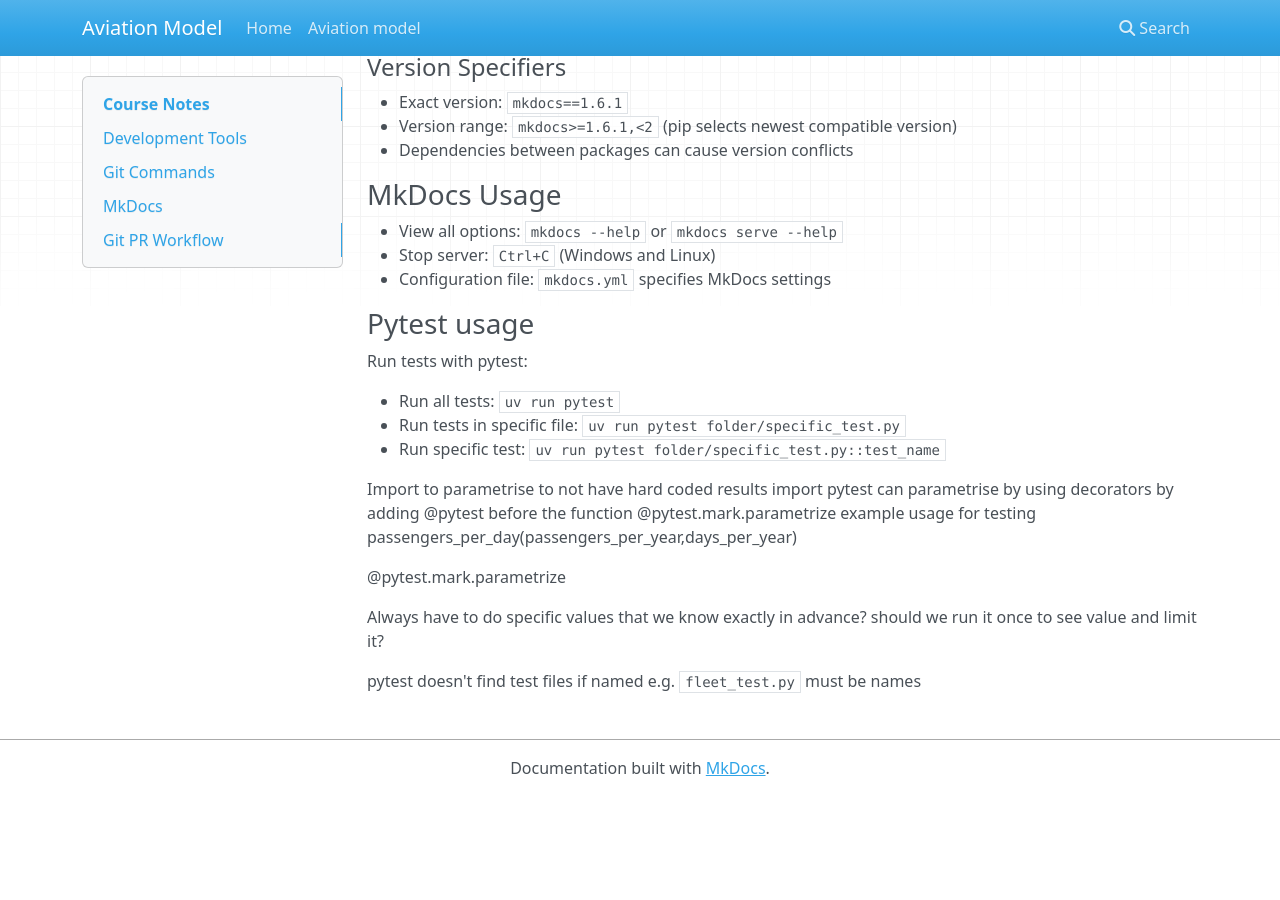
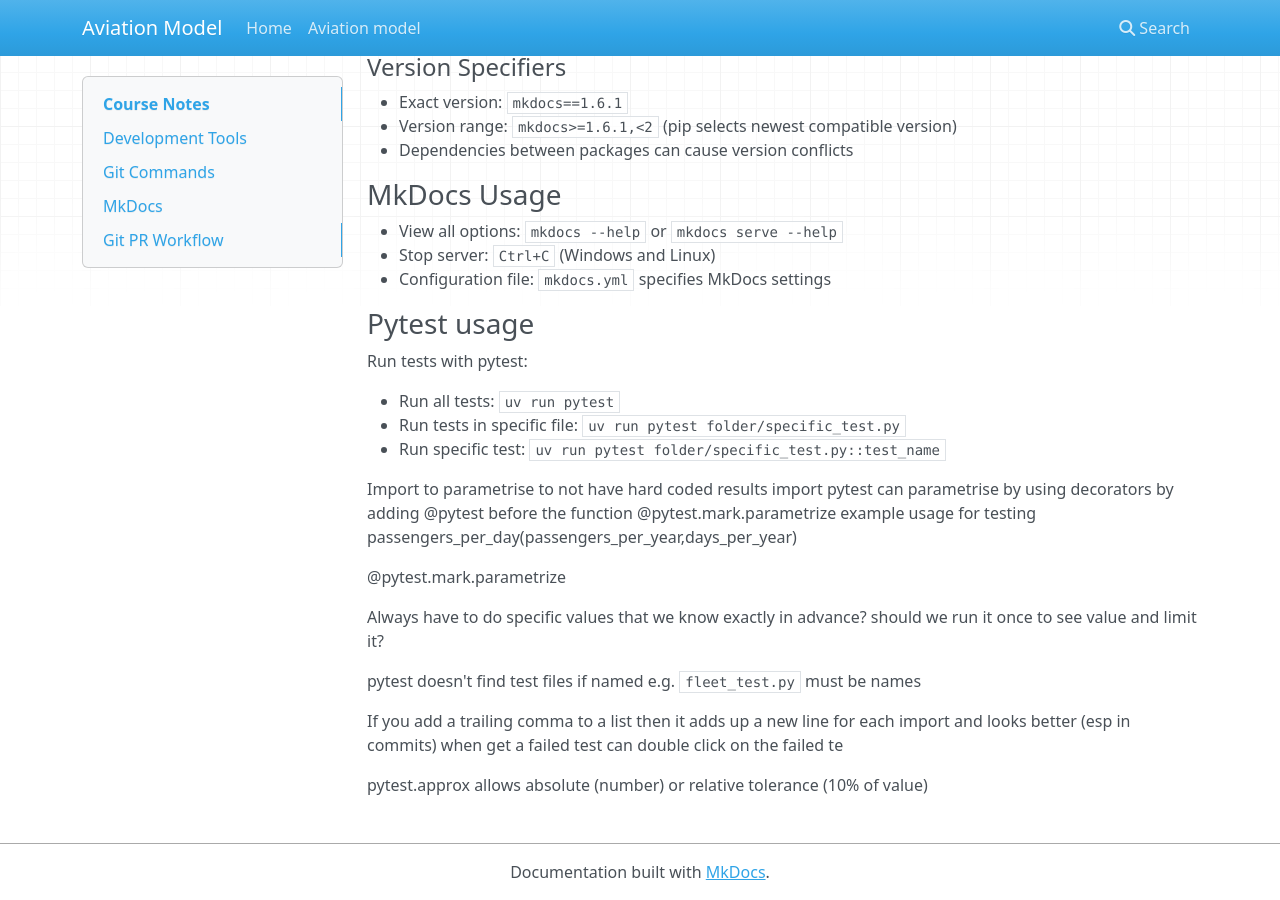
Before and after one commit to kilianbra/aviation, an MkDocs documentation site: the page built from docs/course_notes.md, in a window 1280 px wide and 900 px high, scrolled down 1064 px. Built offline with MkDocs 1.6.1, drawn with Linux system fonts in a browser that asks for light colours; nearby versions of some CDN libraries; before the commit the page ends 1860 px from its top, so only the background shows below that.

```diff
--- a/docs/course_notes.md
+++ b/docs/course_notes.md
@@ -79,3 +79,9 @@
 
 pytest doesn't find test files if named e.g. `fleet_test.py`
 must be names
+
+If you add a trailing comma to a list then it adds up a new line for each import and looks better
+(esp in commits)
+when get a failed test can double click on the failed te
+
+pytest.approx allows absolute (number) or relative tolerance (10% of value)
```
Also changed, not shown: pyproject.toml (+9 -8 lines).
